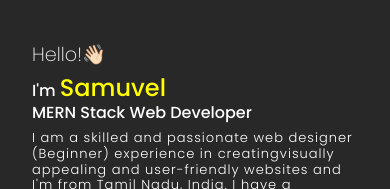
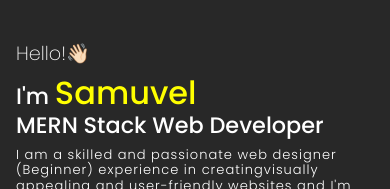
Before and after one commit to Samuvel6826/B46WET-CAPSTONE-PORTFOLIO-FRONTEND, a React (Vite) app: page /intro in a window 390 px wide. Shown: the part 390-579 px from the top of the page. Built offline with nearby package versions, Linux system fonts and the light colour scheme; no server answers.

Commit message:
Padding reduced to 1rem

```diff
--- a/src/components/about-Dir/about.css
+++ b/src/components/about-Dir/about.css
@@ -50,6 +50,7 @@
 @media screen and (max-width : 600px) {
     #about {
         height: calc(100vh - 4rem);
+        padding: 0 1rem;
     }
     .aboutTitle {
         font-size: 2rem;
--- a/src/components/certificate-Dir/certificate.css
+++ b/src/components/certificate-Dir/certificate.css
@@ -58,6 +58,7 @@
 @media screen and (max-width : 420px) {
     #certificate {
         height: calc(100vh - 4rem);
+        padding: 0 1rem;
     }
     .certificateContainer {
         flex-direction: column;
--- a/src/components/intro-Dir/intro.css
+++ b/src/components/intro-Dir/intro.css
@@ -109,6 +109,7 @@
 @media screen and (max-width: 720px) {
     #intro {
         height: calc(100vh - 4rem);
+        padding: 0 1rem;
         flex-direction: column-reverse;
       }
     .dp {
@@ -149,10 +150,10 @@
     }
     .introName {
         color: yellow;
-        font-size: 1.5rem;
+        font-size: 2rem;
     }
     .introText {
-        font-size: 1rem;
+        font-size: 1.4rem;
     }
     .introPara {
         font-size: small;
```
